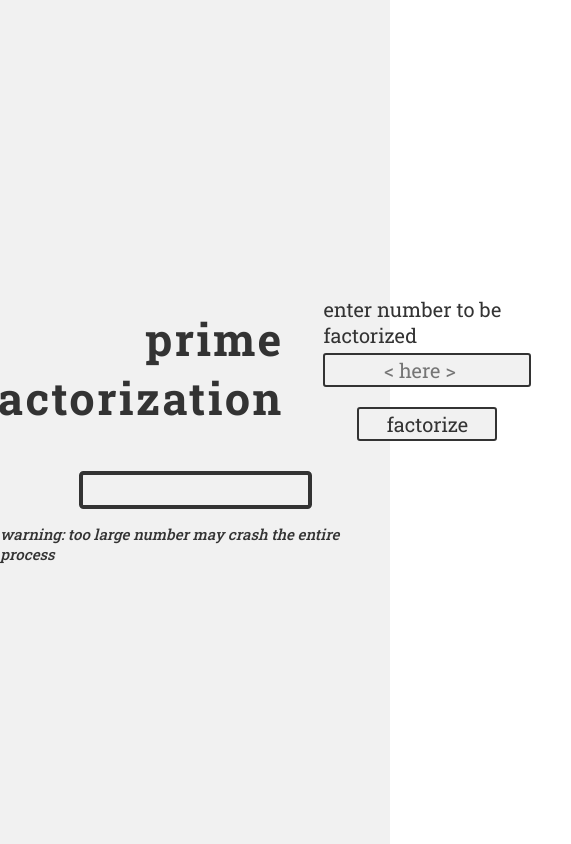
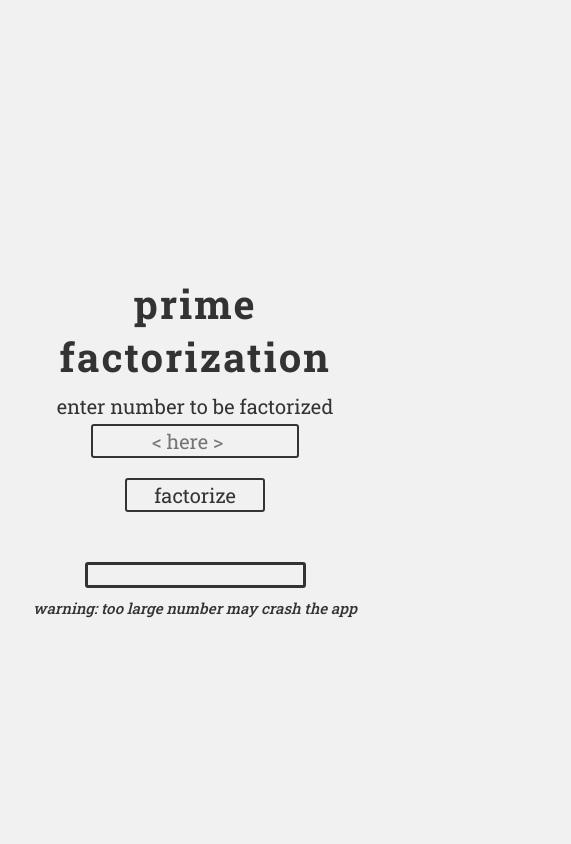
Before and after one commit to Geetguud/projekt-webb, a plain HTML site: page projekts/prime-factor/prime-factor.html in a window 390 px wide. Shown: the whole page, 571 px wide, since content can reach past the window. Drawn offline with Linux system fonts and the light colour scheme.

Commit message:
Prime-factor mobile support

```diff
--- a/projekts/prime-factor/prime-factor.html
+++ b/projekts/prime-factor/prime-factor.html
@@ -3,11 +3,10 @@
 <head>
     <meta charset="UTF-8">
     <meta name="viewport" content="width=device-width, initial-scale=1.0">
+    <link href="https://fonts.googleapis.com/css2?family=Roboto+Slab:wght@100;200;300;400;500;600;700;800;900&display=swap" rel="stylesheet">
     <title>Prime Factorization</title>
 
     <style>
-        @import url("https://fonts.googleapis.com/css2?family=Roboto+Slab:wght@100;200;300;400;500;600;700;800;900&display=swap");
-
         * {
             margin: 0;
             padding: 0;
@@ -24,25 +23,25 @@
             font-family: "Roboto Slab", serif;
             font-size: 10px;
             box-sizing: border-box;
+            background-color: var(--background);
+        }
+
+        .flex {
+            display: flex;
+            justify-content: center;
+            align-items: center;
         }
 
         main {
             width: 100vw;
             height: 100vh;
-            display: flex;
-            justify-content: center;
-            align-items: center;
             flex-direction: column;
-            background-color: var(--background);
             color: var(--color);
         }
 
         .enteree {
-            margin: 3em 0;
-            display: flex;
+            margin: 3rem 0;
             flex-direction: row;
-            justify-content: center;
-            align-items: center;
             user-select: none;
         }
 
@@ -50,52 +49,49 @@
             font-size: 4.5em;
             white-space: pre;
             text-align: right;
-            letter-spacing: 0.05em;
+            letter-spacing: 0.2rem;
+            margin-right: 2.5rem;
         }
 
         .entery {
-            margin: 0 2em;
-            display: flex;
             flex-direction: column;
-            justify-content: center;
-            align-items: center;
             font-size: 2em;
         }
 
         .entry {
-            width: 10em;
-            margin: 0.25em 0 1em 0;
+            width: 20rem;
+            margin: 0.5rem 0 2rem 0;
             font-family: "Roboto Slab", serif;
             font-size: 1em;
             text-align: center;
-            padding: 0.1em;
+            padding: 0.2rem;
             color: var(--color);
-            border: 0.1em solid var(--color);
+            border: 0.2rem solid var(--color);
             background-color: var(--background);
-            border-radius: 0.15em;
+            border-radius: 0.3rem;
             transition: width 0.2s ease-out;
         }
 
         .entry:hover {
-            width: 11em;
+            width: 22rem;
             color: var(--color-darker);
             background-color: var(--background-darker);
         }
 
         .factorize {
-            width: 7em;
+            width: 14rem;
             font-family: "Roboto Slab", serif;
             font-size: 1em;
-            padding: 0.1em;
+            padding: 0.2rem;
             color: var(--color);
-            border: 0.1em solid var(--color);
+            border: 0.2rem solid var(--color);
             background-color: var(--background);
-            border-radius: 0.15em;
+            border-radius: 0.3rem;
             transition: width 0.2s ease-out;
         }
 
         .factorize:hover {
-            width: 8em;
+            width: 16rem;
             color: var(--color-darker);
             background-color: var(--background-darker);
             cursor: pointer;
@@ -110,31 +106,50 @@
             width: 50%;
             text-align: center;
             font-size: 3em;
-            padding: 0.5em;
-            border: 0.15em solid var(--color);
-            border-radius: 0.15em;
+            padding: 1rem;
+            border: 0.3rem solid var(--color);
+            border-radius: 0.3rem;
             transition: border-width 0.1s ease-in-out;
         }
 
-        .display:hover {
-            border-width: 0.1em;
-        }
+        .display:hover { border-width: 0.2rem; }
 
         .warning {
-            margin: 1em 0;
+            margin: 1rem;
             font-size: 1.5em;
             font-weight: 500;
             font-style: italic;
             user-select: none;
+            text-align: center;
+        }
+
+        @media (max-width: 768px) {
+            .enteree {
+                flex-direction: column;
+                margin: 5rem 0;
+                text-align: center;
+                padding: 0 1rem;
+            }
+
+            .title {
+                white-space: unset;
+                text-align: center;
+                margin: 1rem 0;
+                font-size: 4em;
+            }
+
+            .display {
+                padding: 1rem;
+            }
         }
     </style>
 </head>
 <body>
-    <main>
-        <div class="enteree">
+    <main class="flex">
+        <div class="enteree flex">
             <h1 class="title">prime
             factorization</h1>
-            <div class="entery">
+            <div class="entery flex">
                 <label for="entry">enter number to be factorized</label>
                 <input id="entry" class="entry" type="number" name="entry" placeholder="< here >">
                 <button class="factorize" onclick="factorize()">factorize</button>
@@ -143,7 +158,7 @@
 
         <div id="display" class="display"></div>
 
-        <p class="warning">warning: too large number may crash the entire process</p>
+        <p class="warning">warning: too large number may crash the app</p>
     </main>
 
     <script src="factorize.js"></script>
```
